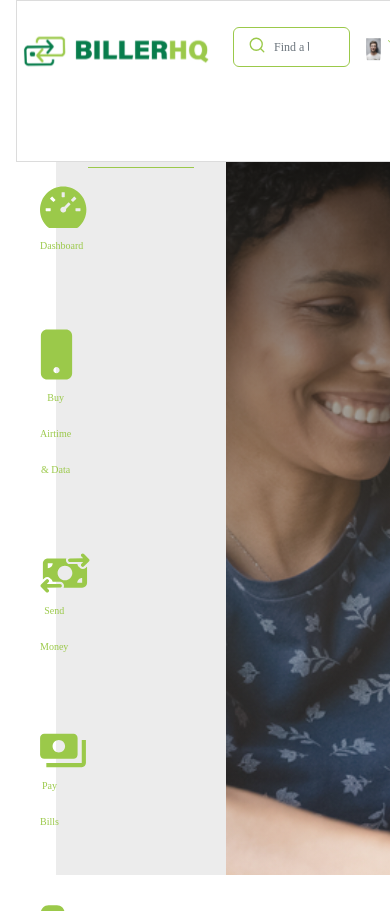
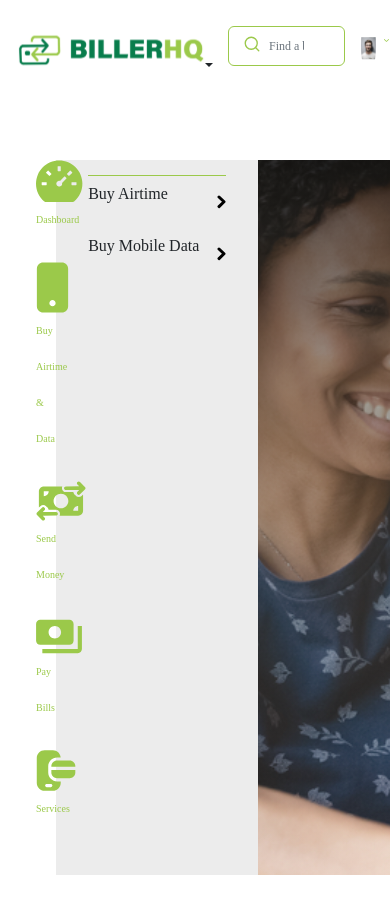
Before and after one commit to yewande-hassan/billerhq, a Next.js app: page /AirtimeandData in a window 390 px wide. Built offline with nearby package versions, Linux system fonts and the light colour scheme.

Commit message:
buy Airtime and Data page

```diff
--- a/component/common/ui/common/sidenav/index.js
+++ b/component/common/ui/common/sidenav/index.js
@@ -4,7 +4,7 @@ import Header from "../../common/Header"
 import Link from "next/link";
 export default function SideNav() {
   return (
-    <div className={`position-fixed top-0 start-0`}>
+    <div className={`position-fixed container-fluid top-0 start-0`}>
       <Header />
       <div className={`position-fixed ${styles.dashboardWidth}`}>
         <nav className={`navbar navbar-expand-lg navbar-light ${styles.bg}`}>
@@ -12,7 +12,7 @@ export default function SideNav() {
             <div className={styles.flex}>
               <div className={styles.link1}>
           <Link passHref href="/dashboard" _hover={{ textDecor: "none" }}>
-            <div className="d-flex  align-items-baseline  flex-column m-4">
+            <div className="d-flex  align-items-baseline  flex-column mx-4">
               <div
                 style={{
                   marginRight: "12px",
@@ -20,7 +20,6 @@ export default function SideNav() {
               >
              <svg
              width="47"
-             height="42"
              viewBox="0 0 47 42"
              fill="none"
               xmlns="http://www.w3.org/2000/svg"
--- a/pages/AirtimeandData/index.js
+++ b/pages/AirtimeandData/index.js
@@ -2,6 +2,7 @@ import React from "react";
 import { BaseLayout } from "../../component/common/ui";
 import Phone from "../../public/images/Phone.svg";
 import Flag from "../../public/images/Flag.svg";
+import ArrowRight from "../../public/images/ArrowRight.svg";
 import styles from "../../styles/AirtimeandData.module.css";
 
 export default function AirtimeandData() {
@@ -10,12 +11,28 @@ export default function AirtimeandData() {
         <div className={`${styles.flex1}`}>
           <div className={`d-flex flex-row justify-content-between ${styles.AirtimeandData}`}>
             <img src={Phone.src}/>
-            <h6>Buy Airtime & Mobile Data</h6>
+            <h6 className="pt-2">Buy Airtime & Mobile Data</h6>
             <img src={Flag.src}/>
+          <div className="dropdown">
+            <button className="btn dropdown-toggle" type="button" id="dropdownMenuButton1" data-bs-toggle="dropdown" aria-expanded="false">
+            </button>
+            <ul className="dropdown-menu" aria-labelledby="dropdownMenuButton1">
+              <li><a className="dropdown-item" href="#">Buy Airtime</a></li>
+              <li><a className="dropdown-item" href="#">Buy Data</a></li>
+            </ul>
+          </div>
+            </div>
+            <div className="d-flex flex-row justify-content-between">
+              <p>Buy Airtime</p>
+              <img src={ArrowRight.src}/>
+            </div>
+            <div className="d-flex flex-row justify-content-between">
+              <p>Buy Mobile Data</p>
+              <img src={ArrowRight.src}/>
             </div>
         </div>
         <div className={styles.flex2}>
-            <h2>Hello world</h2>
+
         </div>
     </div>
   )
--- a/pages/dashboard/index.js
+++ b/pages/dashboard/index.js
@@ -17,7 +17,7 @@ export default function Dashboard() {
   return (
     <div className={styles.container}>
       <header className={styles.header}>
-        <div>
+        <div className={styles.texthead}>
           <h5>Welcome Back Laguda!</h5>
           <p>Phasellus dui nunc, finibus vitae tincidunt egetconvallis non dolor. Donec tortor ex.</p>
         </div>
--- a/styles/AirtimeandData.module.css
+++ b/styles/AirtimeandData.module.css
@@ -7,6 +7,10 @@
     height: 100vh;
     background-color: #ECECEC;
     padding: 0 2rem;
+    font-family: 'Poppins';
+    font-style: normal;
+    font-weight: 400;
+    font-size: 16px;
 }
 .flex2{
     background-image: url("../public/images/backgroundimg.svg");
--- a/styles/SideNav.module.css
+++ b/styles/SideNav.module.css
@@ -1,20 +1,17 @@
 .bg {
   background: #fff;
-  border: 1px solid #dcdcdc;
-  width: 100%;
   padding-top: 0 !important;
 }
 .dashboardWidth {
   width: 10vw;
 }
 .dashboardhorizontalWidth {
-  /* margin: 0 1rem; */
   background: #fff;
   border: 1px solid none;
   width: 100vw;
   padding-top: 0 !important;
 }
-.name {
+/* .name {
   font-family: Poppins;
   font-style: normal;
   font-weight: bold;
@@ -23,15 +20,15 @@
   color: #049d55;
   margin-top: 30px;
   font-family: Poppins;
-}
+} */
 .link {
   text-decoration: none;
   font-family: Poppins;
   font-style: normal;
   font-weight: 400;
-  /* text-align: center; */
   font-size: 10px;
   color: #9bc94a;
+  width: 120%;
 }
 .link:hover{
   color: #9bc94a;
@@ -42,7 +39,7 @@
 }
 .nav {
   width: 100%;
-  min-height: 100vh;
+  height: 100vh;
 }
 .avatar {
   border-radius: 50%;
@@ -63,103 +60,23 @@
   height: 20%;
   margin-left: 1rem;
 }
-.texth5 {
-  font-size: 16px;
-  color: #25282b;
+.flex {
+  padding: auto;
 }
-.texthp {
-  font-size: 12px;
-  color: #a0a4a8;
-}
-.flex {
-  height: 50%;
-  padding-left: 1rem;
-  display: flex;
-  flex-direction: column;
-  justify-content: space-between;
-}
-@media (max-width: 600px) {
+@media (min-width: 768px) and (max-width:1024px){
   .bg {
     border: none;
   }
-
+  .dashboardhorizontalWidth {
+    background: #fff;
+    border: 1px solid none;
+    width:100%;
+    padding-top: 0 !important;
+  }
   .dashboardWidth {
-    width: 10vw;
+    width: 15vw;
   }
-  .dashboardhorizontalWidth{
-    margin: 0 1rem;
-    background: #fff;
-    border: 1px solid #dcdcdc;
-    width: 100vw;
-    padding-top: 0 !important;
-    display: block;
-  }
-  .name {
-    font-family: Poppins;
-    font-style: normal;
-    font-weight: bold;
-    font-size: 24px;
-    line-height: 36px;
-    color: #049d55;
-    margin-top: 30px;
-    font-family: Poppins;
-  }
-  .link {
-    text-decoration: none;
-    font-family: Poppins;
-    font-style: normal;
-    font-weight: 400;
-    text-align: center;
-    font-size: 10px;
-    color: #9BC94A;
-  }
-
-  .link:hover{
-    color: #9BC94A;
-  }
-  .icon {
-    margin-right: 20px;
-  }
-  .nav {
-    /* height: 100vh;
-    width: 100%; */
-  }
-  .avatar{
-    border-radius: 50%;
-    width:15%;
-    margin-right: 2rem;
-    height: 40%;
-  }
-  .AvatarSection{
-    position: relative;
-    width:25%;
-    margin-top: 1rem;
-  }
-  .arrowUp{
-    position: absolute;
-    top:10px;
-    right:70px;
-    width:5%;
-    height: 20%;
-    margin-left: 1rem;
-  }
-  .texth5{
-    font-size: 16px;
-    color:#25282B;
-  }
-  .texthp{
-    font-size: 12px;
-    color:#A0A4A8;
-  }
-  .flex{
-    height:100vh;
-    display: flex;
-    flex-direction: column;
-    justify-content: space-between;
+  .avatar {
+  display: none;
   }
 }
-  @media (max-width: 600px) {
-    .bg {
-      border: none;
-    }
-  }
--- a/styles/homePage.module.css
+++ b/styles/homePage.module.css
@@ -73,7 +73,7 @@
 /* FOOTER */
 .footer {
   background-color: #f5f5f5;
-  padding: 0 3rem;
+  /* padding: 0 3rem; */
 }
 .stores {
   line-height: 0;
```
Also changed, not shown: pages/footer.js (+5 -2 lines), styles/Dashboard.module.css (+41 -0 lines), public/images/ArrowRight.svg (added).
